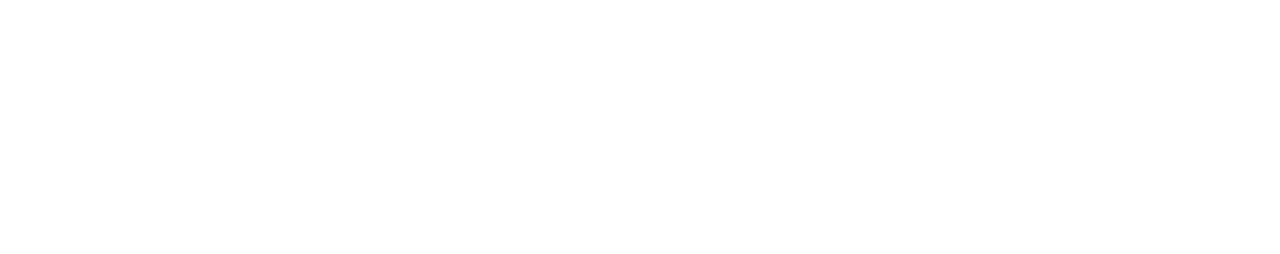
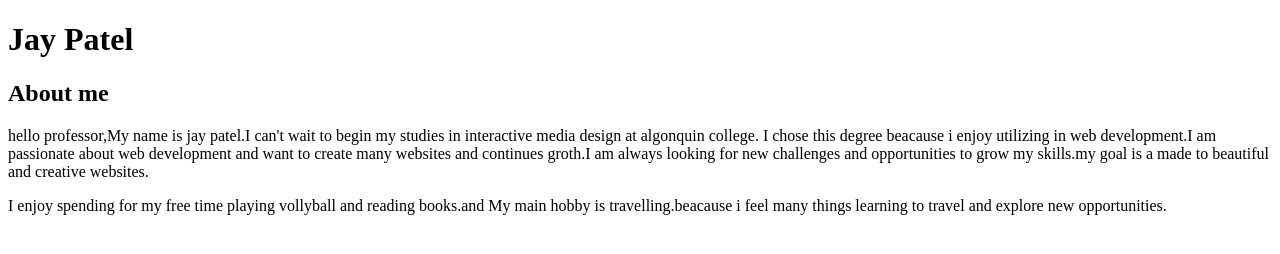
Before and after one commit to pate1514/pate1514.github.io, a plain HTML site: page html-assignment/index.html in a window 1280 px wide. Drawn offline with Linux system fonts and the light colour scheme.

Commit message:
index.html

```diff
--- a/html-assignment/index.html
+++ b/html-assignment/index.html
@@ -6,6 +6,18 @@
     <title>HTML Assignment pate1514</title>
 </head>
 <body>
+    <header>
+        <h1>Jay Patel</h1>
+    </header>
+    <article>
+        <h2>About me</h2>
+        <p>hello professor,My name is jay patel.I can't wait to begin my studies in interactive media design at algonquin college.
+    I chose this degree beacause i enjoy utilizing in web development.I am passionate about web development and want to create many
+    websites and continues groth.I am always looking for new challenges and opportunities to grow my skills.my goal is a made to
+    beautiful and creative websites.</p>
+
+        <p>I enjoy spending for my free time playing vollyball and reading books.and My main hobby is travelling.beacause i feel
+            many things learning to travel and explore new opportunities.</p>
 
 </body>
 </html>
```
